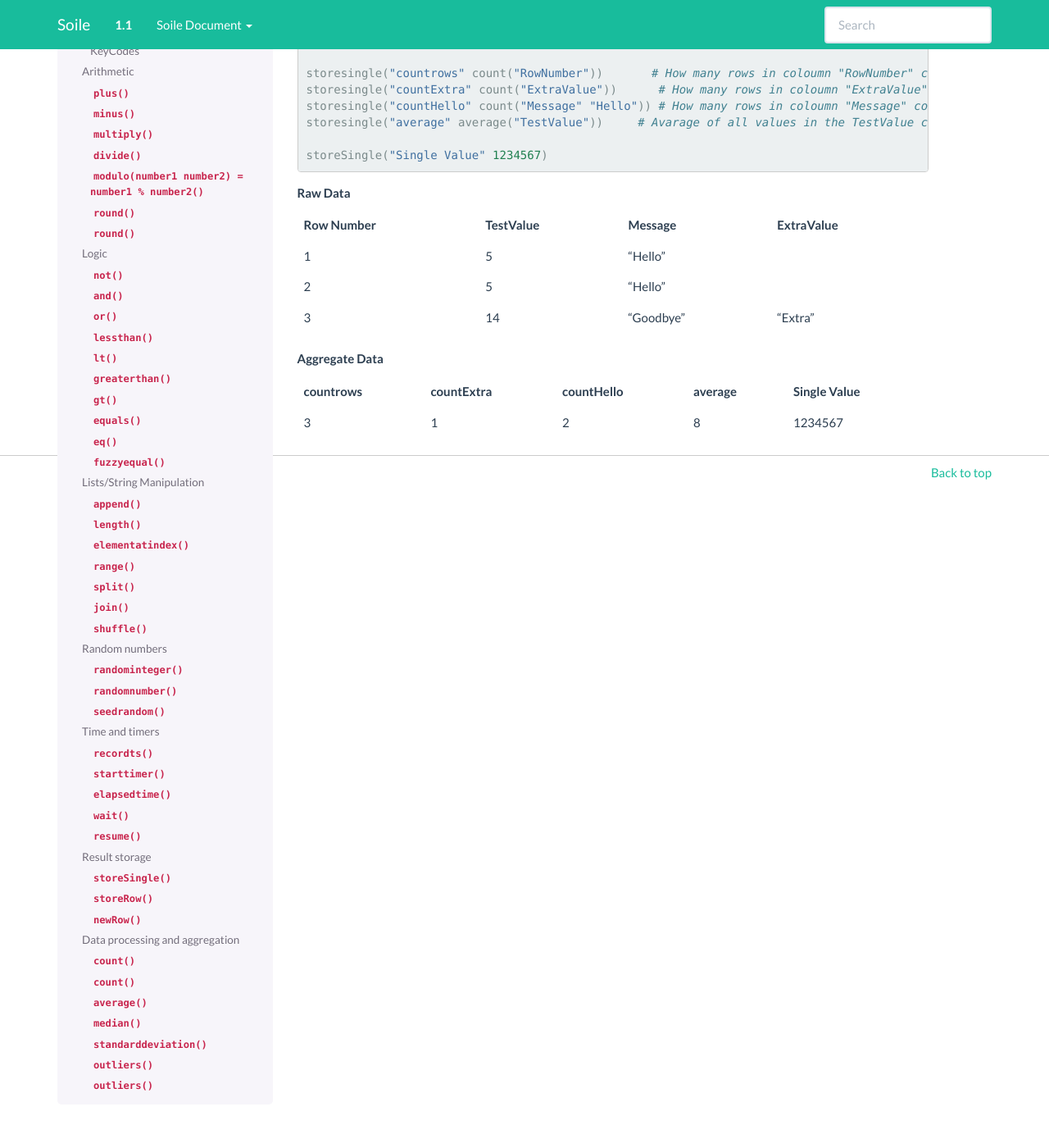
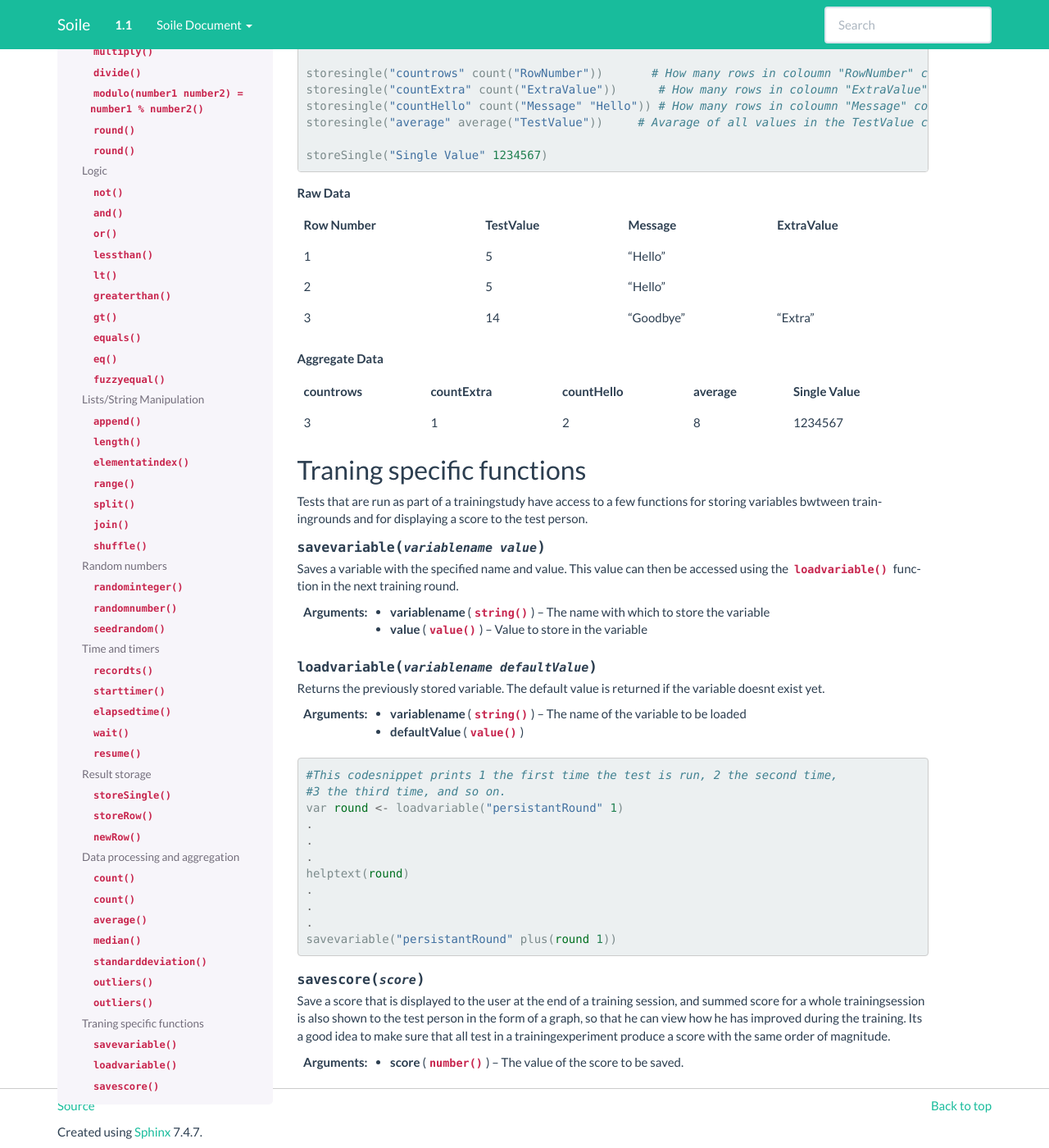
Before and after one commit to Abo-Soile/SOILE-Backend, a Sphinx documentation site: the page built from docs/functions.rst, in a window 1280 px wide and 1400 px high, scrolled down 13249 px. Shown: the whole window at 82% size. Built offline with Sphinx 7.4.7, drawn with Linux system fonts in a browser that asks for light colours; some of the changed text lies outside the part shown.

Commit message:
Update documentation

```diff
--- a/docs/functions.rst
+++ b/docs/functions.rst
@@ -790,3 +790,46 @@ Raw data can be processed to something more usable. An aggregation function loop
 +===========+============+============+========+==============+
 |     3     |     1      |      2     |   8    |   1234567    |
 +-----------+------------+------------+--------+--------------+
+
+
+##########################
+Traning specific functions
+##########################
+
+Tests that are run as part of a trainingstudy have access to a few functions for storing variables bwtween trainingrounds and for displaying a score to the test person.
+
+.. js:function:: savevariable(variablename value)
+
+    Saves a variable with the specified name and value. This value can then be accessed using the :js:func:`loadvariable` function in the next training round.
+
+    :param string variablename: The name with which to store the variable
+    :param value value:  Value to store in the variable
+
+.. js:function:: loadvariable(variablename defaultValue)
+
+    Returns the previously stored variable. The default value is returned if the variable doesnt exist yet.
+
+    :param string variablename: The name of the variable to be loaded
+    :param value defaultValue:
+
+
+::
+
+    #This codesnippet prints 1 the first time the test is run, 2 the second time,
+    #3 the third time, and so on.
+    var round <- loadvariable("persistantRound" 1)
+    .
+    .
+    .
+    helptext(round)
+    .
+    .
+    .
+    savevariable("persistantRound" plus(round 1))
+
+
+.. js:function:: savescore(score)
+
+    Save a score that is displayed to the user at the end of a training session, and summed score for a whole trainingsession is also shown to the test person in the form of a graph, so that he can view how he has improved during the training. Its a good idea to make sure that all test in a trainingexperiment produce a score with the same order of magnitude.
+
+    :param number score: The value of the score to be saved.
```
Also changed, not shown: other parts of docs/functions.rst (+1 -1 lines).
